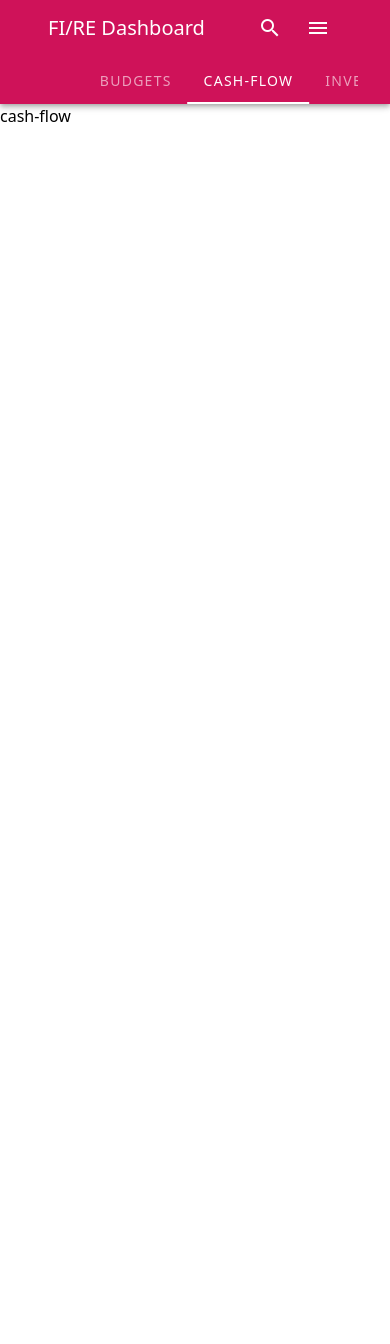
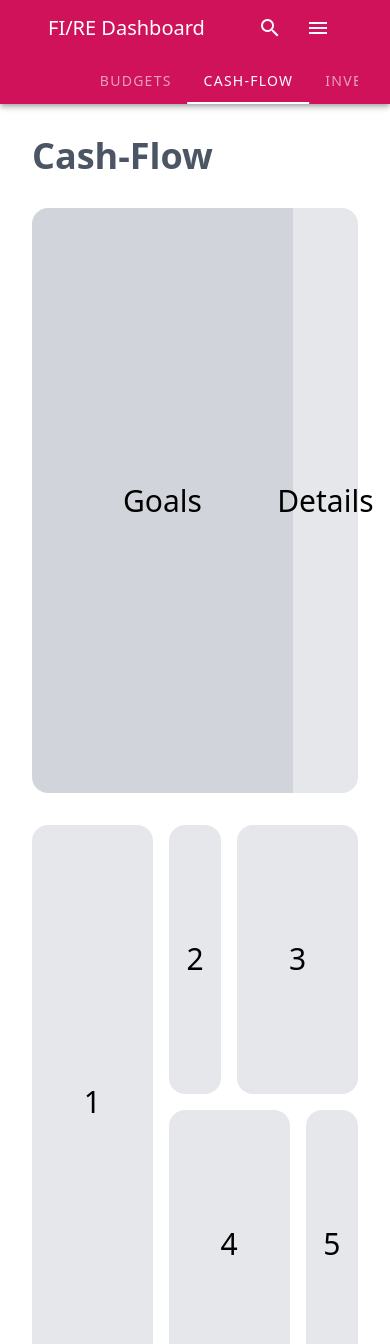
Before and after one commit to MatissJurevics/FIRE-Managment, a Nuxt app: page /dashboard/cashflow in a window 390 px wide. Shown: the top 1344 px of the page. Before the commit the page ends 844 px from the top, so only its background shows below. Built offline with nearby package versions, Linux system fonts and the light colour scheme.

Commit message:
added layout wireframe for both budget and cashflow (no layouts responsive yet)

```diff
--- a/nuxt.config.js
+++ b/nuxt.config.js
@@ -1,14 +1,14 @@
 export default {
   // Global page headers: https://go.nuxtjs.dev/config-head
   head: {
-    title: 'fire-manager',
+    title: 'FI/RE Dashboard',
     htmlAttrs: {
       lang: 'en'
     },
     meta: [
       { charset: 'utf-8' },
       { name: 'viewport', content: 'width=device-width, initial-scale=1' },
-      { hid: 'description', name: 'description', content: '' },
+      { hid: 'description', name: 'description', content: 'A managment tool that will help you become financially free sooner...' },
       { name: 'format-detection', content: 'telephone=no' }
     ],
     link: [
--- a/pages/dashboard/budget.vue
+++ b/pages/dashboard/budget.vue
@@ -1,6 +1,14 @@
 <template>
-    <main>
+    <main class="h-screen overflow-y-hidden">
     <Dashbar />
-    <p>budget</p>
+        <section class="p-8 h-full">
+        <h1 class="text-4xl text-gray-600 font-semibold mb-8 ">Your Budgets</h1>
+        <div class="w-full h-3/4 grid grid-cols-5 grid-rows-2">
+            <div class="col-span-1 row-span-2 bg-gray-300 rounded-l-2xl flex justify-center items-center text-3xl">Goals</div>
+            <div class="col-span-4 row-span-2 bg-gray-200 rounded-r-2xl flex justify-center items-center text-3xl">Details</div>
+
+
+        </div>
+    </section>
     </main>
 </template>
--- a/pages/dashboard/cashflow.vue
+++ b/pages/dashboard/cashflow.vue
@@ -1,6 +1,22 @@
 <template>
-    <main>
+    <main class="h-screen">
     <Dashbar />
-    <p>cash-flow</p>
+        <section class="p-8 h-full">
+        <h1 class="text-4xl text-gray-600 font-semibold mb-8 ">Cash-Flow</h1>
+        <div class="w-full h-3/4 grid grid-cols-5 grid-rows-2">
+            <div class="col-span-4 row-span-2 bg-gray-300 rounded-l-2xl flex justify-center items-center text-3xl">Goals</div>
+            <div class="col-span-1 row-span-2 bg-gray-200 rounded-r-2xl flex justify-center items-center text-3xl">Details</div>
+         </div>
+
+         <div class="w-full mt-8 pb-8 h-3/4 grid grid-cols-5 grid-rows-2 gap-4">
+            <div class="col-span-2 row-span-2 bg-gray-200 rounded-2xl flex justify-center items-center text-3xl">1</div>
+            <div class="col-span-1 bg-gray-200 rounded-2xl flex justify-center items-center text-3xl">2</div>
+            <div class="col-span-2 row-span-1 bg-gray-200 rounded-2xl flex justify-center items-center text-3xl">3</div>
+            <div class="col-span-2 bg-gray-200 rounded-2xl flex justify-center items-center text-3xl">4</div>
+            <div class="col-span-1 bg-gray-200 rounded-2xl flex justify-center items-center text-3xl">5</div>
+         </div>
+
+
+    </section>
     </main>
 </template>
--- a/pages/dashboard/index.vue
+++ b/pages/dashboard/index.vue
@@ -10,11 +10,11 @@ export default {
 
 <template>
 
-    <main class="h-screen">
+    <main class="h-screen overflow-y-hidden">
     <Dashbar />
     <section class="p-8 h-full">
-        <h1 class="text-4xl text-gray-700 font-semibold mb-8 ">Hey {{name}} 👋</h1>
-        <div class="w-full h-3/4 bg-gray-100 grid grid-cols-5 grid-rows-2 gap-4">
+        <h1 class="text-4xl text-gray-600 font-semibold mb-8 ">Hey {{name}} 👋</h1>
+        <div class="w-full h-3/4 grid grid-cols-5 grid-rows-2 gap-4">
             <div class="col-span-3 bg-gray-200 rounded-2xl flex justify-center items-center text-3xl">1</div>
             <div class="col-span-1 bg-gray-200 rounded-2xl flex justify-center items-center text-3xl">2</div>
             <div class="col-span-1 row-span-2 bg-gray-200 rounded-2xl flex justify-center items-center text-3xl">5</div>
```
